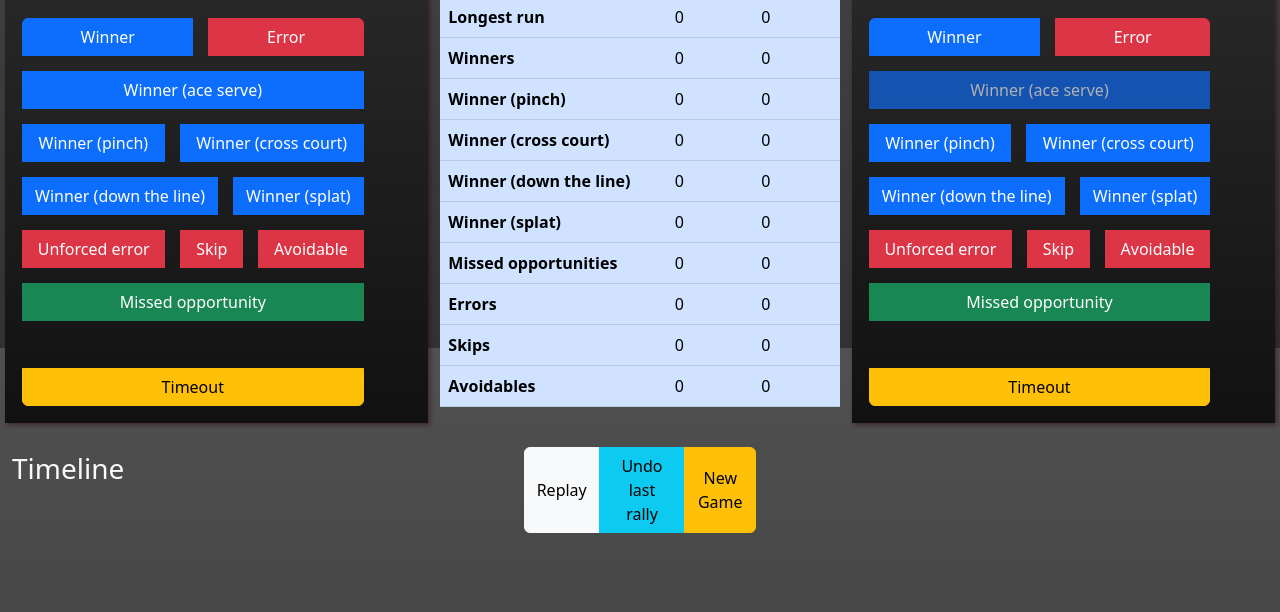
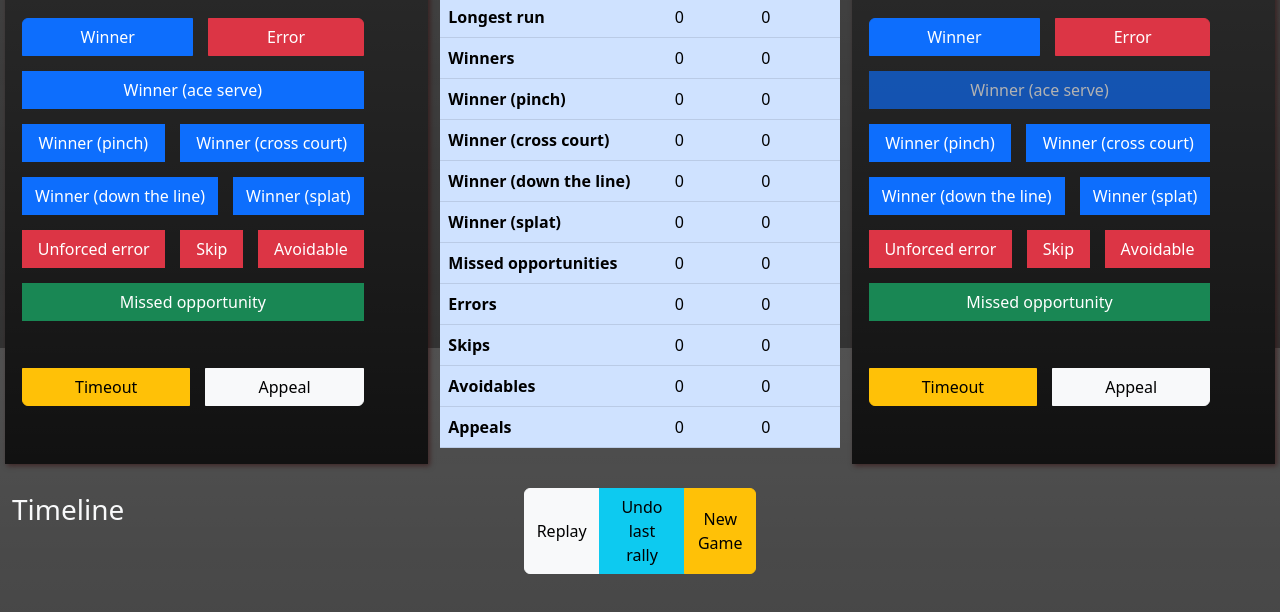
Before and after one commit to kazzmir/racquetball-scores, a website: page index.html in a window 1280 px wide. Shown: the part 452-1064 px from the top of the page. Drawn offline with nearby package versions, Linux system fonts and the light colour scheme.

Commit message:
add appeals button

```diff
--- a/index.html
+++ b/index.html
@@ -241,6 +241,7 @@
                         </div>
                         <div class="btn-group gap-3" role="group">
                             <button type="button" class="btn btn-warning" onclick="timeout(player1)">Timeout</button>
+                            <button type="button" class="btn btn-light" onclick="appeal(player1)">Appeal</button>
                         </div>
                     </div>
 
@@ -328,7 +329,11 @@
                             <td id="statsAvoidablesPlayer1">0</td>
                             <td id="statsAvoidablesPlayer2">0</td>
                         </tr>
-
+                        <tr>
+                            <th scope="row">Appeals</th>
+                            <td id="statsAppealsPlayer1">0</td>
+                            <td id="statsAppealsPlayer2">0</td>
+                        </tr>
                     </tbody>
                 </table>
 
@@ -383,6 +388,7 @@
                         <div></div>
                         <div class="btn-group gap-3" role="group">
                             <button type="button" class="btn btn-warning" onclick="timeout(player2)">Timeout</button>
+                            <button type="button" class="btn btn-light" onclick="appeal(player2)">Appeal</button>
                         </div>
                     </div>
 
```
